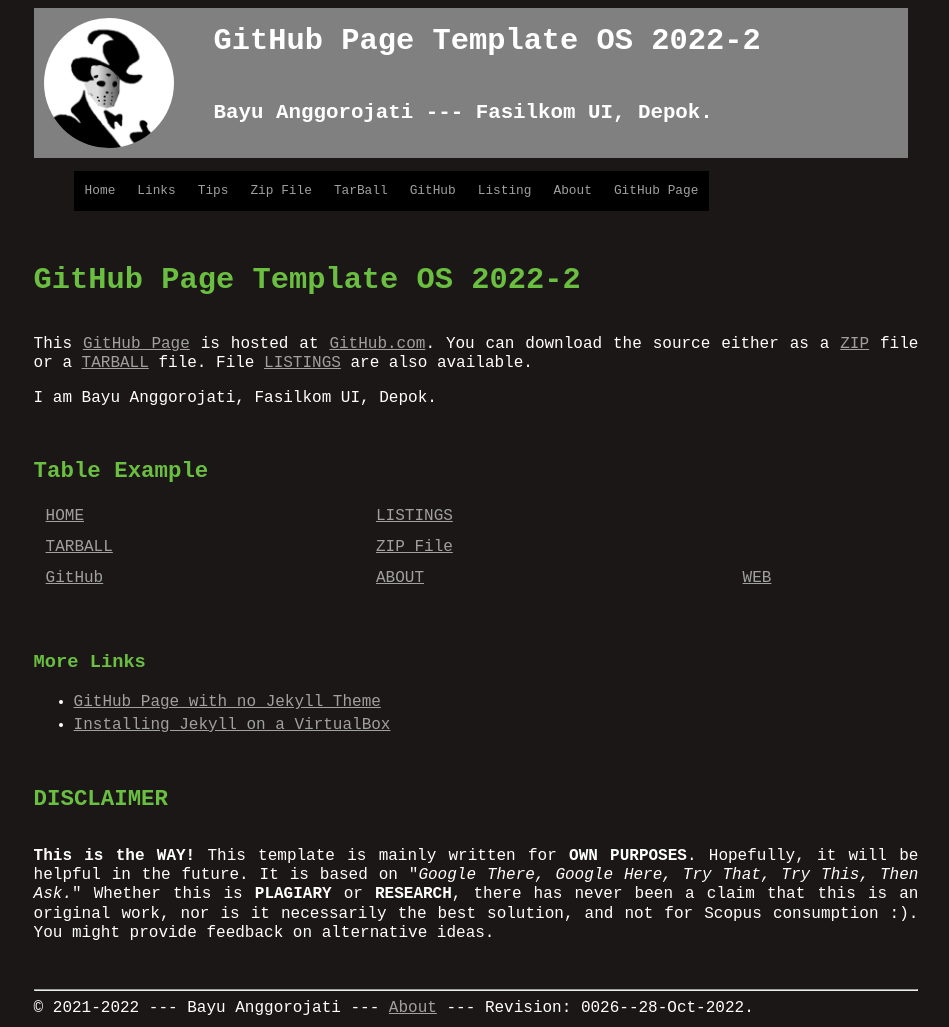
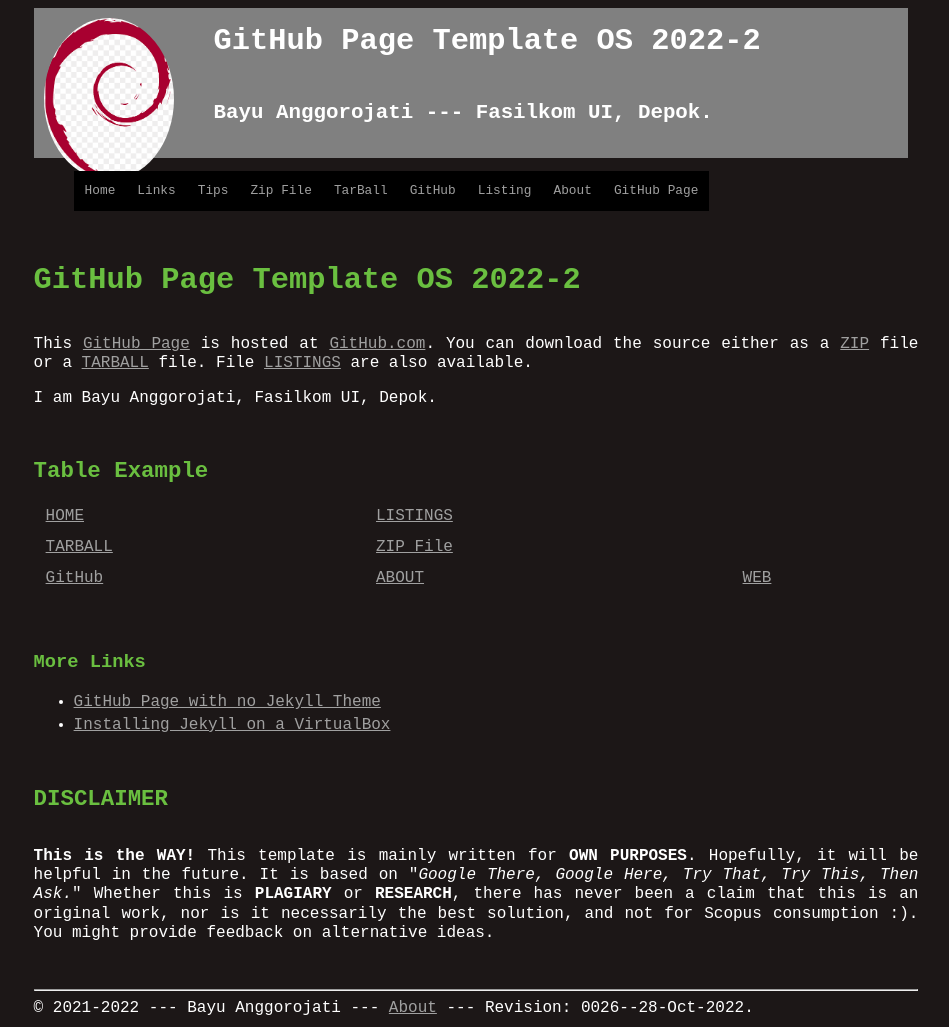
Before and after one commit to bayuanggorojati/os222, a Jekyll site: the page built from index.md, in a window 1280 px wide. Shown: the whole page, without its empty margins (164-1113 px from the left). Built offline with Jekyll 4.4.1, drawn with Linux system fonts in a browser that asks for light colours.

Commit message:
change layout to apply image change

```diff
--- a/_layouts/default.html
+++ b/_layouts/default.html
@@ -12,7 +12,7 @@
   <header>
   <div class="row">
     <div class="column left">
-      <img src="{{ site.baseurl }}/assets/images/default.jpg" alt="Default" style="width:130px; border-radius:50%">
+      <img src="{{ site.baseurl }}/assets/images/debian-linux.png" alt="Default" style="width:130px; border-radius:50%">
     </div>
     <div class="column right1">
       {% if page.title %}{{ page.title | escape }}
--- a/_layouts/layout.html
+++ b/_layouts/layout.html
@@ -12,7 +12,7 @@
   <header>
   <div class="row">
     <div class="column left">
-      <img src="{{ site.baseurl }}/assets/images/default.jpg" alt="Default" style="width:130px; border-radius:50%">
+      <img src="{{ site.baseurl }}/assets/images/debian-linux.png" alt="Default" style="width:130px; border-radius:50%">
     </div>
     <div class="column right1">
       {% if page.title %}{{ page.title | escape }}
```
